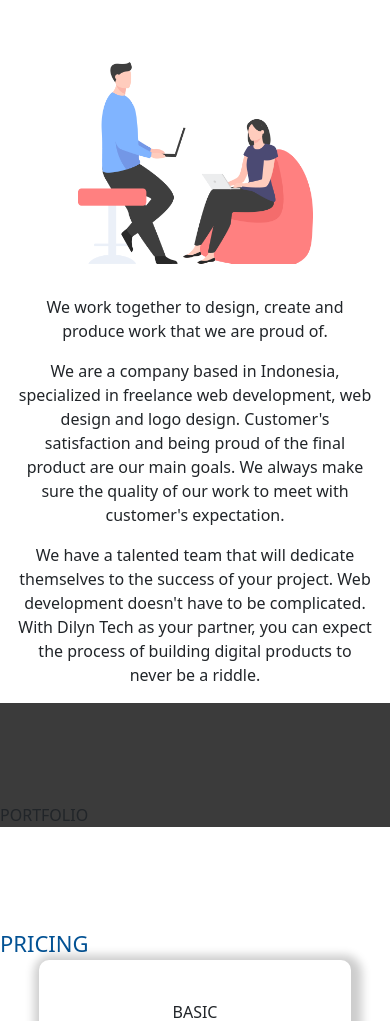
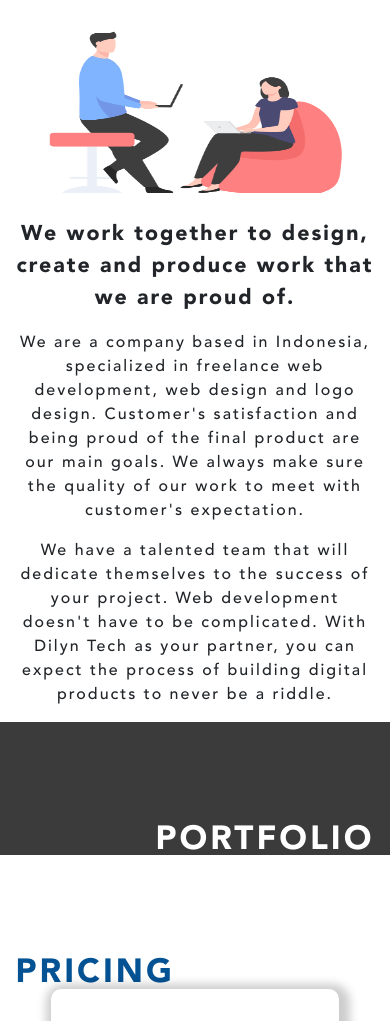
Before and after one commit to handijoso/dilyn-tech, a plain HTML site: page index.html in a window 390 px wide. Shown: the part 481-1502 px from the top of the page. Drawn offline with nearby package versions, Linux system fonts and the light colour scheme.

Commit message:
Add files via upload

```diff
--- a/app.js
+++ b/app.js
@@ -36,7 +36,3 @@ const navBackground = () => {
 }
 
 window.addEventListener("scroll", navBackground);
-
-const contactForm = document.querySelector(".form-container");
-contactForm.addEventListener("submit", (e) => {
-})
--- a/index.css
+++ b/index.css
@@ -1,3 +1,13 @@
+@font-face {
+    font-family: AvenirMed;
+    src: url("./font-type/Avenir-Medium-09.ttf");
+}
+
+@font-face {
+    font-family: AvenirBlack;
+    src: url("./font-type/Avenir-Black-03.ttf");
+}
+
 * {
     margin: 0;
     padding: 0;
@@ -6,12 +16,20 @@
 .sub-heading-blue {
     color: rgb(3, 82, 148);
     font-size: 22px;
+    font-family: AvenirBlack;
+    font-size: 45pt;
+    line-height: 1;
+    letter-spacing: 3px;
 }
 
 .sub-heading-white {
     color: white;
     font-size: 22px;
     text-align: end;
+    font-family: AvenirBlack;
+    font-size: 45pt;
+    line-height: 1;
+    letter-spacing: 3px;
 }
 
 .component {
@@ -47,6 +65,8 @@
 .navigation-words a {
     color: white;
     margin: auto 0;
+    font-family: AvenirMed;
+
 }
 
 #carousel-container {
@@ -54,6 +74,7 @@
 }
 
 #carousel-content {
+    width: 100%;
     position: absolute;
     top: 50%;
     left: 50%;
@@ -61,12 +82,15 @@
     z-index: 11;
     color: white;
     text-align: center;
+    font-family: AvenirBlack;
+    font-size: 40pt;
+    line-height: 1.2;
+    letter-spacing: 5px;
 }
 
 #about-container {
     width: 100%;
     display: flex;
-    align-items: center;
     justify-content: space-between;
     padding: 0 4%;
     padding-top: 100px;
@@ -74,11 +98,23 @@
 
 .about-img {
     height: 250px;
-    margin-top: 100px;
+    margin-top: 80px;
+}
+
+.about-content {
+    font-family: AvenirMed;
+    letter-spacing: 2px;
+    line-height: 1.5;
+}
+
+.about-content p:nth-child(1) {
+    font-family: AvenirBlack;
+    font-size: 16pt;
 }
 
 #portfolio-container {
     background-image: url("./Dilyn (Web Layout)/Main Page/jpg & png/3. Portfolio/Background.jpg");
+    padding: 0 4%;
     padding-top: 100px;
 }
 
@@ -87,6 +123,7 @@
     background-size: 100% 100%;
     background-repeat: no-repeat;
     width: 100%;
+    padding: 0 4%;
     padding-top: 100px;
     margin-bottom: 50px;
 }
@@ -130,6 +167,7 @@
     background-size: 100% 100%;
     background-repeat: no-repeat;
     position: relative;
+    padding: 0 4%;
     padding-top: 100px;
 }
 
@@ -250,6 +288,10 @@
     color: white;
 }
 
+.quick-links a:hover {
+    color: black;
+}
+
 .copyright {
     color: white;
     margin-top: 100px;
@@ -257,12 +299,46 @@
 }
 
 @media (max-width:500px) {
+    .sub-heading-blue {
+        color: rgb(3, 82, 148);
+        font-family: AvenirBlack;
+        font-size: 25pt;
+        line-height: 1;
+        letter-spacing: 3px;
+    }
+
+    .sub-heading-white {
+        color: white;
+        text-align: end;
+        font-family: AvenirBlack;
+        font-size: 25pt;
+        line-height: 1;
+        letter-spacing: 3px;
+    }
+
     #navbar-top-container img {
         width: 150px;
     }
 
+    #carousel-content {
+        font-size: 16pt;
+    }
+
     #about-container {
         flex-direction: column;
+    }
+
+    .about-heading {
+        display: flex;
+        flex-direction: column;
+    }
+
+    .about-img {
+        height: 200px;
+        margin-top: 40px;
+    }
+
+    .about-content {
         text-align: center;
     }
 
--- a/index.html
+++ b/index.html
@@ -58,12 +58,12 @@
     </div>
 
     <div id="about-container" class="component">
-        <div>
-            <span class="sub-heading-blue">ABOUT US</span>
+        <div class="about-heading">
+            <span class="sub-heading-blue">ABOUT<br>US</span>
             <img class="about-img" src="./Dilyn (Web Layout)/Main Page/jpg & png/2. About Us/Boy-&-Girl-Vector.png"
                 alt="about us img">
         </div>
-        <div>
+        <div class="about-content">
             <p>We work together to design, create and produce work that we are proud of.
             </p>
             <p>
@@ -79,7 +79,7 @@
         </div>
     </div>
 
-    <div id="portfolio-container" class="component">
+    <div id="portfolio-container" class="component sub-heading-white">
         PORTFOLIO
     </div>
 
@@ -140,7 +140,7 @@
     <div id="customer-container" class="component">
         <img class="quotation-img"
             src="./Dilyn (Web Layout)/Main Page/jpg & png/5. Customer's Review/Quotation-Mark.png" alt="quotation img">
-        <div class="sub-heading-white" style="margin-bottom: 30px;">CUSTOMER'S REVIEW</div>
+        <div class="sub-heading-white" style="margin-bottom: 30px;">CUSTOMER'S<br>REVIEW</div>
         <div id="carouselExampleIndicators" class="carousel slide" data-bs-ride="true">
             <div class="carousel-indicators">
                 <button type="button" data-bs-target="#carouselExampleIndicators" data-bs-slide-to="0" class="active"
@@ -200,16 +200,15 @@
 
     <div id="contact-top-container" class="component">
         <div class="contact-left-column">
-            <span class="sub-heading-blue">CONTACT US</span>
-            <form class="form-container" target="_blank" action="https://formsubmit.co/dilyn.tech.indonesia@gmail.com"
-                method="POST">
+            <span class="sub-heading-blue">CONTACT<br>US</span>
+            <form class="form-container" action="https://formsubmit.co/855a1b76c9022acd6de8b29848ed1916" method="POST">
                 <input type="text" placeholder="First Name*" name="First Name" required>
                 <input type="text" placeholder="Last Name" name="Last Name">
                 <input type="text" placeholder="Company Name" name="Company">
                 <input type="email" placeholder="Email*" name="Email" required>
                 <textarea rows="4" cols="50" name="message" placeholder="Enter Message" name="Message"
                     required></textarea>
-                <button type="submit">Submit Email</button>
+                <button type="submit" class="contact-submit">Submit Email</button>
             </form>
         </div>
         <div class="contact-right-column">
```
